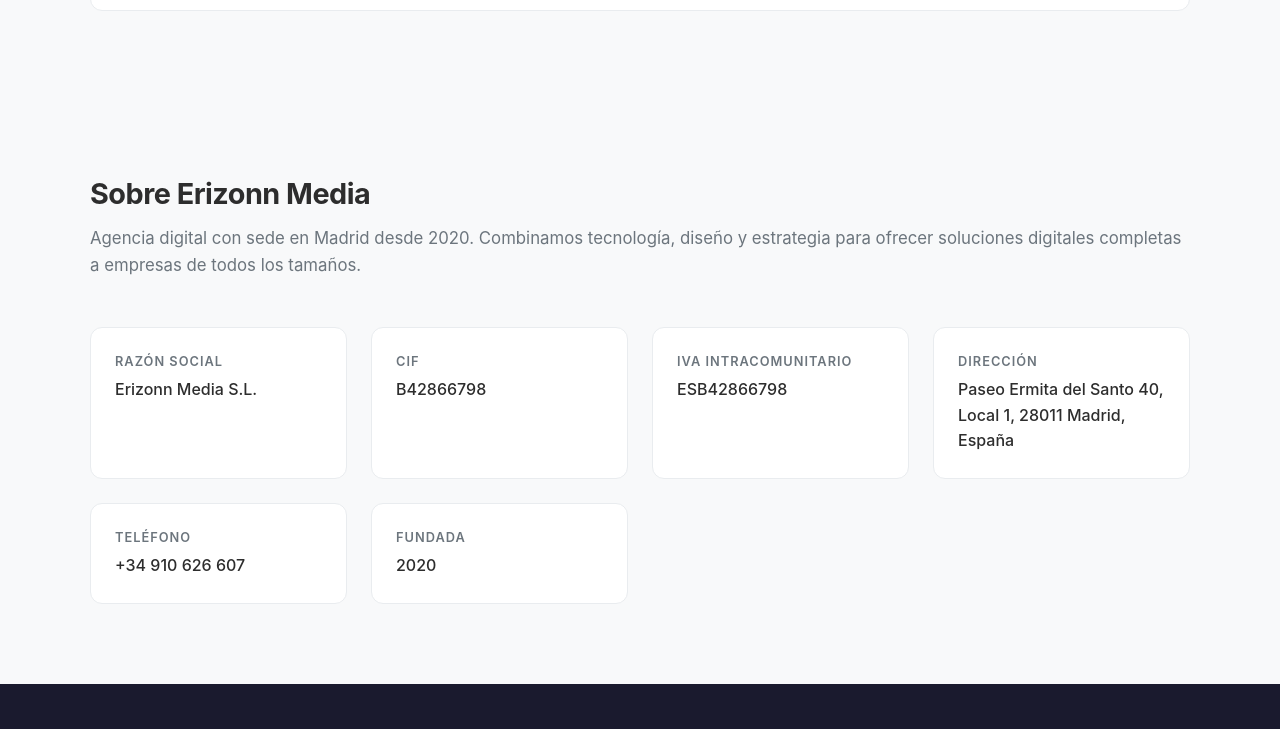
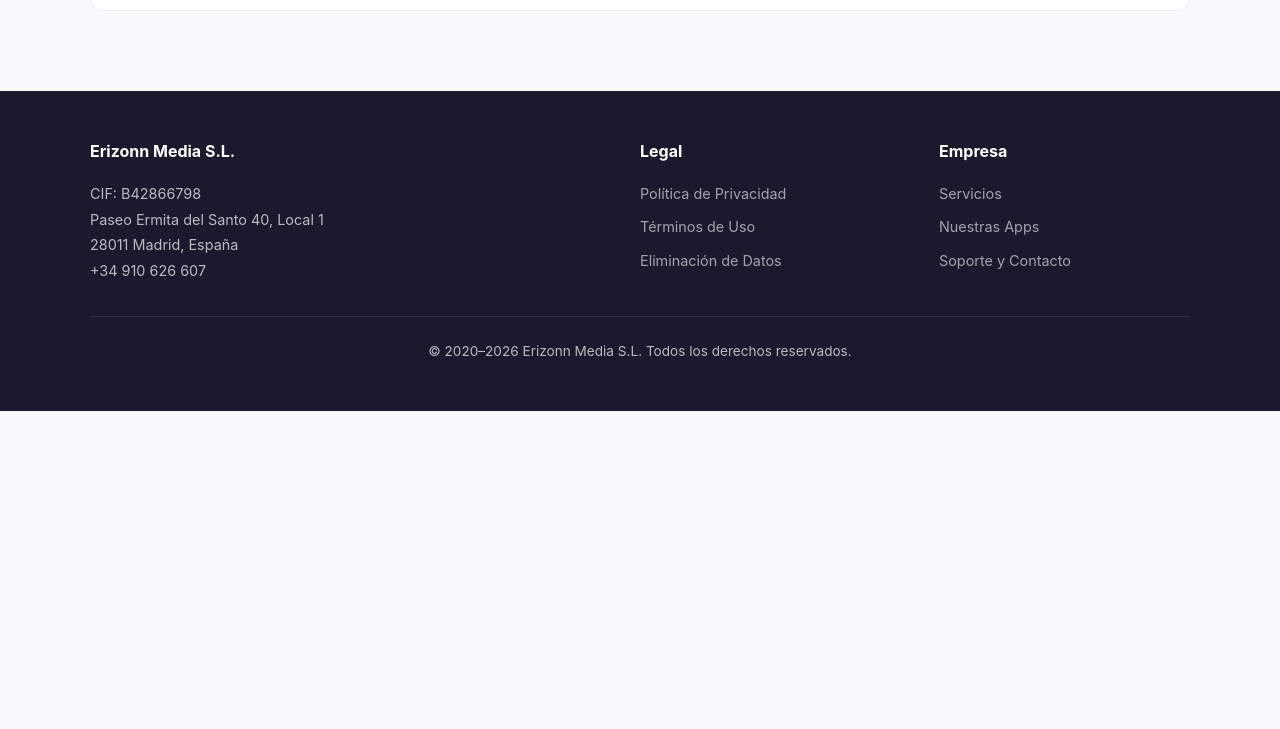
Before and after one commit to tottimilan/erizonn.com, a website: page public/index.html in a window 1280 px wide. Shown: the part 1825-2554 px from the top of the page. After the commit the page ends 2236 px from the top, so only its background shows below. Drawn offline with Linux system fonts and the light colour scheme.

Commit message:
Remove about section and simplify top navigation
Hide the about block on the homepage and remove obsolete top-nav links, including privacy and terms links on the privacy page.

```diff
--- a/public/index.html
+++ b/public/index.html
@@ -43,7 +43,6 @@
       <ul class="nav-links" id="navLinks">
         <li><a href="/#services">Servicios</a></li>
         <li><a href="/#apps">Apps</a></li>
-        <li><a href="/#about">Sobre nosotros</a></li>
         <li><a href="/support.html">Soporte</a></li>
         <li><a href="/privacy.html">Privacidad</a></li>
         <li><a href="/terms.html">Términos</a></li>
@@ -119,40 +118,6 @@
     </div>
   </section>
 
-  <section class="section" id="about">
-    <div class="section-inner">
-      <h2 class="section-title">Sobre Erizonn Media</h2>
-      <p class="section-subtitle">Agencia digital con sede en Madrid desde 2020. Combinamos tecnología, diseño y estrategia para ofrecer soluciones digitales completas a empresas de todos los tamaños.</p>
-
-      <div class="info-grid" style="margin-top: 2rem;">
-        <div class="info-item">
-          <dt>Razón Social</dt>
-          <dd>Erizonn Media S.L.</dd>
-        </div>
-        <div class="info-item">
-          <dt>CIF</dt>
-          <dd>B42866798</dd>
-        </div>
-        <div class="info-item">
-          <dt>IVA Intracomunitario</dt>
-          <dd>ESB42866798</dd>
-        </div>
-        <div class="info-item">
-          <dt>Dirección</dt>
-          <dd>Paseo Ermita del Santo 40, Local 1, 28011 Madrid, España</dd>
-        </div>
-        <div class="info-item">
-          <dt>Teléfono</dt>
-          <dd>+34 910 626 607</dd>
-        </div>
-        <div class="info-item">
-          <dt>Fundada</dt>
-          <dd>2020</dd>
-        </div>
-      </div>
-    </div>
-  </section>
-
   <footer class="footer">
     <div class="footer-inner">
       <div>
```
Also changed, not shown: public/data-deletion.html (+0 -1 lines), public/privacy.html (+0 -3 lines), public/support.html (+0 -1 lines), public/terms.html (+0 -1 lines).
